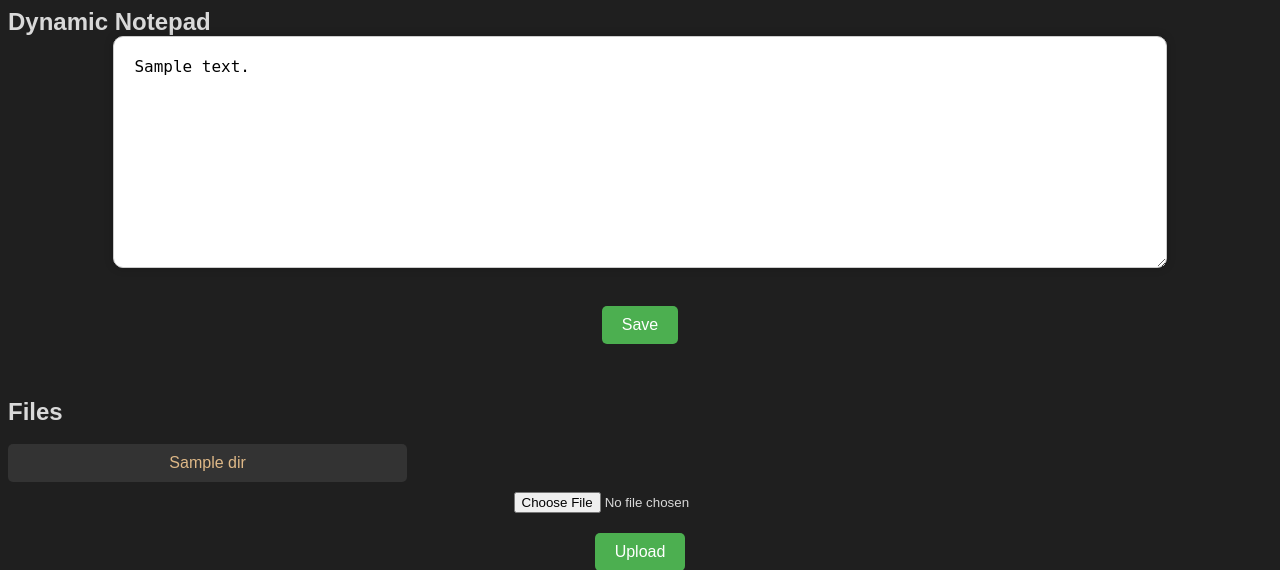
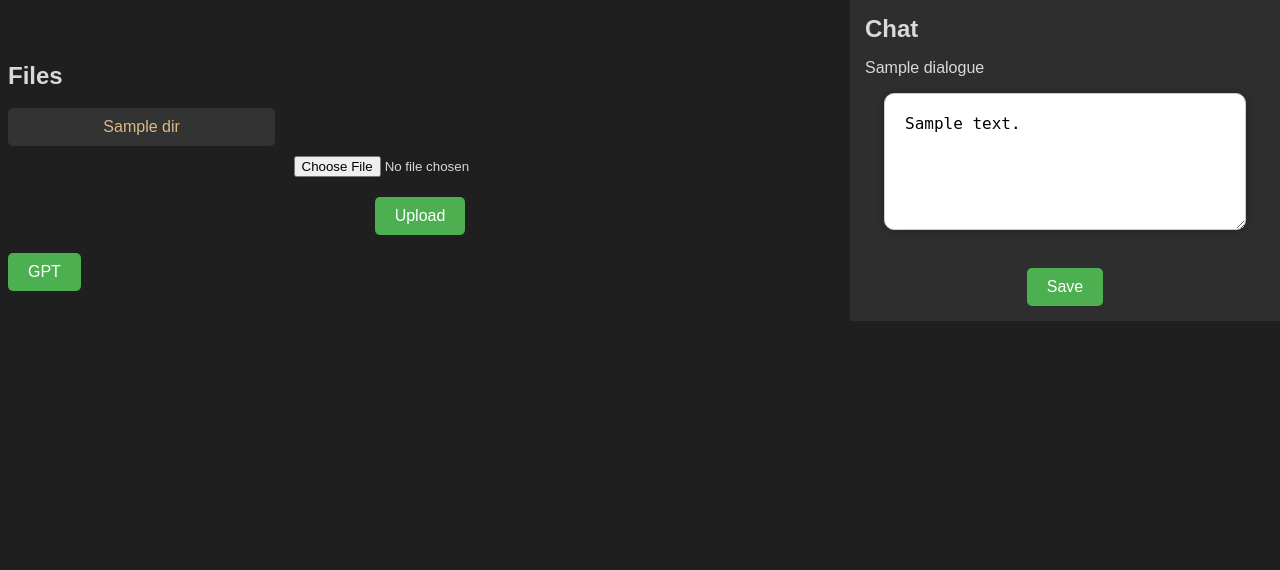
Before and after one commit to unniisme/bookish-barnacle, a Flask app: template templates/index.html in a window 1280 px wide. Shown: the top 570 px of the page. Run offline with Flask 3, Linux system fonts and the light colour scheme; the template is opened without the code that fills it: most values are stand-ins (such as "Sample title", 1, 10 or a date in 2020).

Commit message:
Chatbox!

```diff
--- a/app.py
+++ b/app.py
@@ -10,6 +10,7 @@ app.config['GPT_DIR'] = "gptHistory"
 app.config['SECRET_KEY'] = os.urandom(12).hex()
 
 notes = ''
+chat = []
 
 def list_directory(directory):
     files = os.listdir(directory)
@@ -24,6 +25,7 @@ def index():
     if request.method == 'POST':
         try:
             notes = request.form['notes']
+            chat.append(str(request.remote_addr) + ": " + notes)
 
         # check if the post request has the file part
         except :
@@ -41,7 +43,9 @@ def index():
                 file.save(os.path.join(app.config['FILES_DIR'] , filename))
                 print("Downloaded to " , os.path.join(app.config['FILES_DIR'] , filename))
 
-    return render_template('index.html', notes=notes, files = list_directory(app.config['FILES_DIR']))
+
+
+    return render_template('index.html', notes=notes, chat=chat, files = list_directory(app.config['FILES_DIR']))
 
 
 @app.route('/files/<path:path>')
--- a/static/css/frontpage.css
+++ b/static/css/frontpage.css
@@ -129,6 +129,21 @@ body {
     background-color: #3e8e41;
   }
 
+  .chatbox {
+    position: absolute;
+    top: 0;
+    right: 0;
+    width: 50vh;
+    background-color: rgb(46, 46, 46);
+    padding: 15px;
+  }
+
+  .not-chatbox{
+    margin-right: 55vh;
+  }
+
+  /*Create an element that occupies the right margin of the page, with some fixed width*/
+
   @media only screen and (max-width: 768px) {
     .files {
         flex-direction: column;
--- a/templates/index.html
+++ b/templates/index.html
@@ -6,15 +6,25 @@
     <link rel="stylesheet" type="text/css" href="{{ url_for('static', filename='css/frontpage.css') }}">
   </head>
   <body>
+  <div class="chatbox">
     <h>
-      Dynamic Notepad
+      Chat
     </h>
+    <div>
+      {% for dialogue in chat %}
+        <div class="convo">
+          <p >{{dialogue}}</p>
+        </div>
+      {%endfor%}
+    </div>
     <form method="POST" class="note-form">
-      <textarea name="notes" class="note-text" rows="10" cols="50">{{notes}}</textarea>
+      <textarea name="notes" class="note-text" rows="5" cols="10">{{notes}}</textarea>
       <br>
       <input class="save-button" type="submit" value="Save">
     </form>
+  </div>
 
+  <div class="not-chatbox">
     <br>
     <br>
     <br>
@@ -36,8 +46,10 @@
     </form>
 
     <br>
+  </div>
 
   <a class="button" href='gpt'>GPT</button>
 
+
   </body>
 </html>
```
